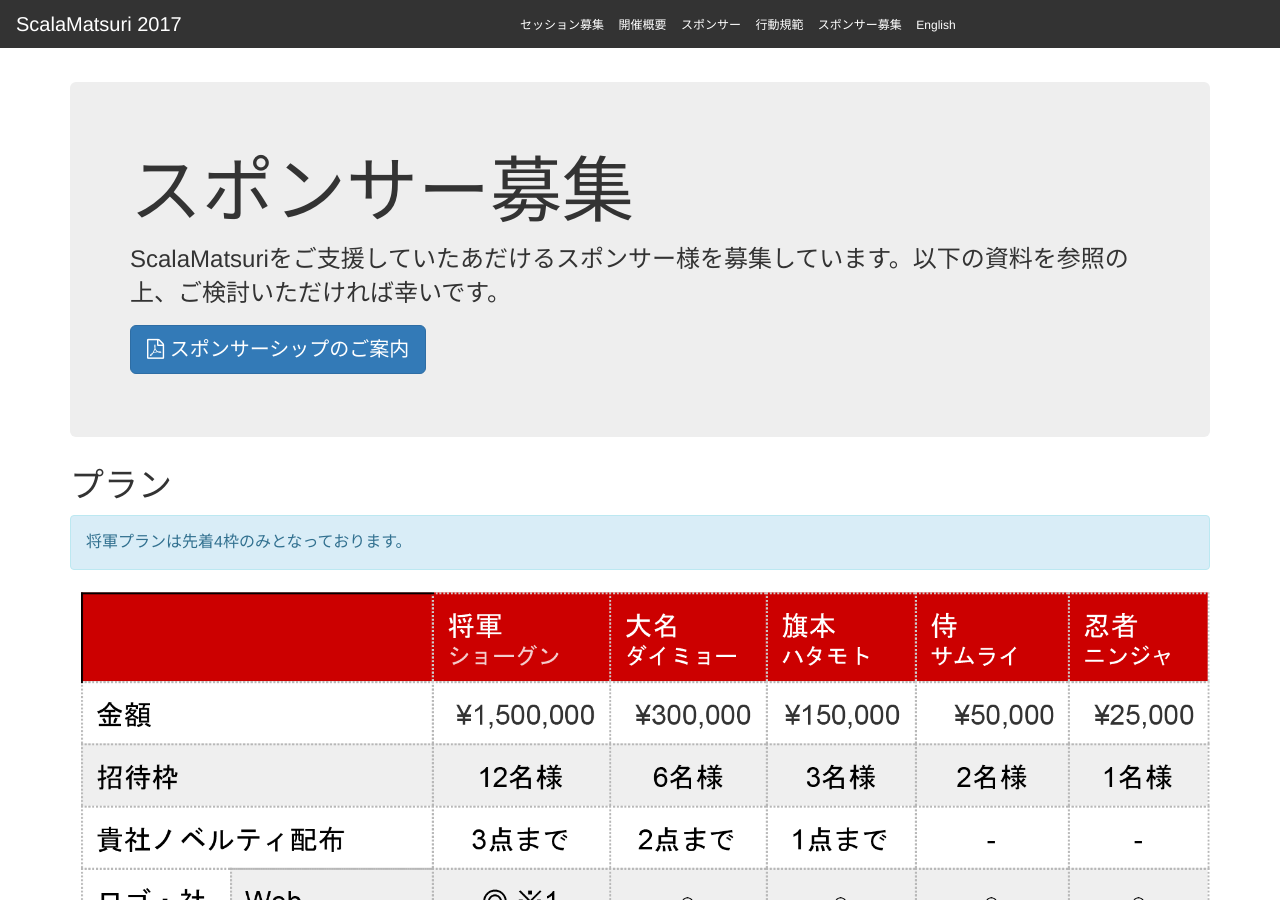
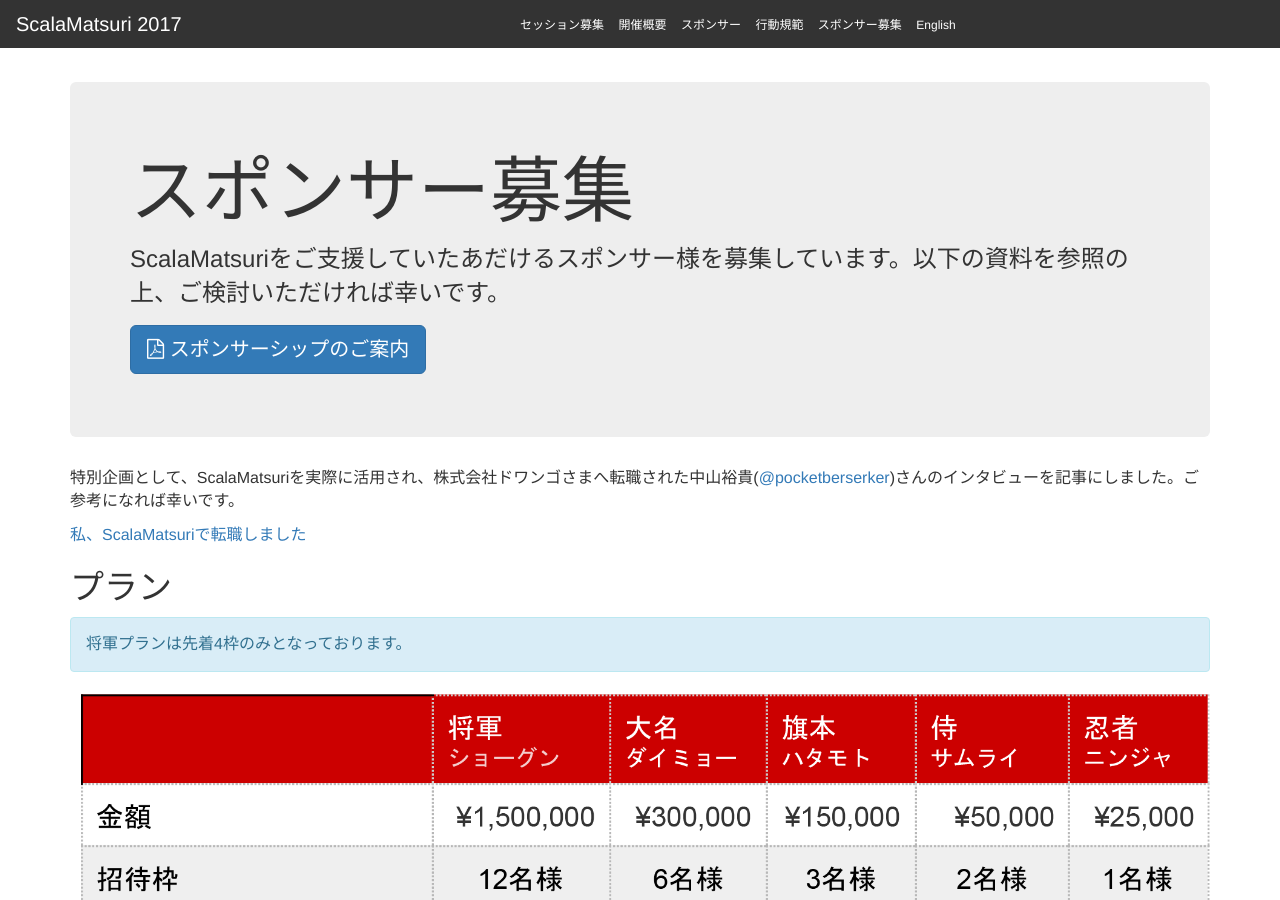
Before and after one commit to scalajp/2017.scalamatsuri.org, a Jekyll site: the page built from ja/sponsors/index.html, in a window 1280 px wide and 900 px high. Built offline with Jekyll 4.4.1, drawn with Linux system fonts in a browser that asks for light colours; nearby versions of some CDN libraries; comment, search, counter and statistics services are not loaded.

Commit message:
インタビュー復活

```diff
--- a/ja/sponsors/index.html
+++ b/ja/sponsors/index.html
@@ -23,6 +23,9 @@
   -->
 </div>
 
+<p>特別企画として、ScalaMatsuriを実際に活用され、株式会社ドワンゴさまへ転職された中山裕貴(<a href="https://twitter.com/pocketberserker">@pocketberserker</a>)さんのインタビューを記事にしました。ご参考になれば幸いです。</p>
+<p><a href="http://scalamatsuri.hatenablog.com/entry/2015/08/19/123046">私、ScalaMatsuriで転職しました</a></p>
+
 <h2>プラン</h2>
 <div class="alert alert-info" role="alert">将軍プランは先着4枠のみとなっております。</div>
 <img class="img-responsive" src="plan.png">
```
Also changed, not shown: 1 other file.
